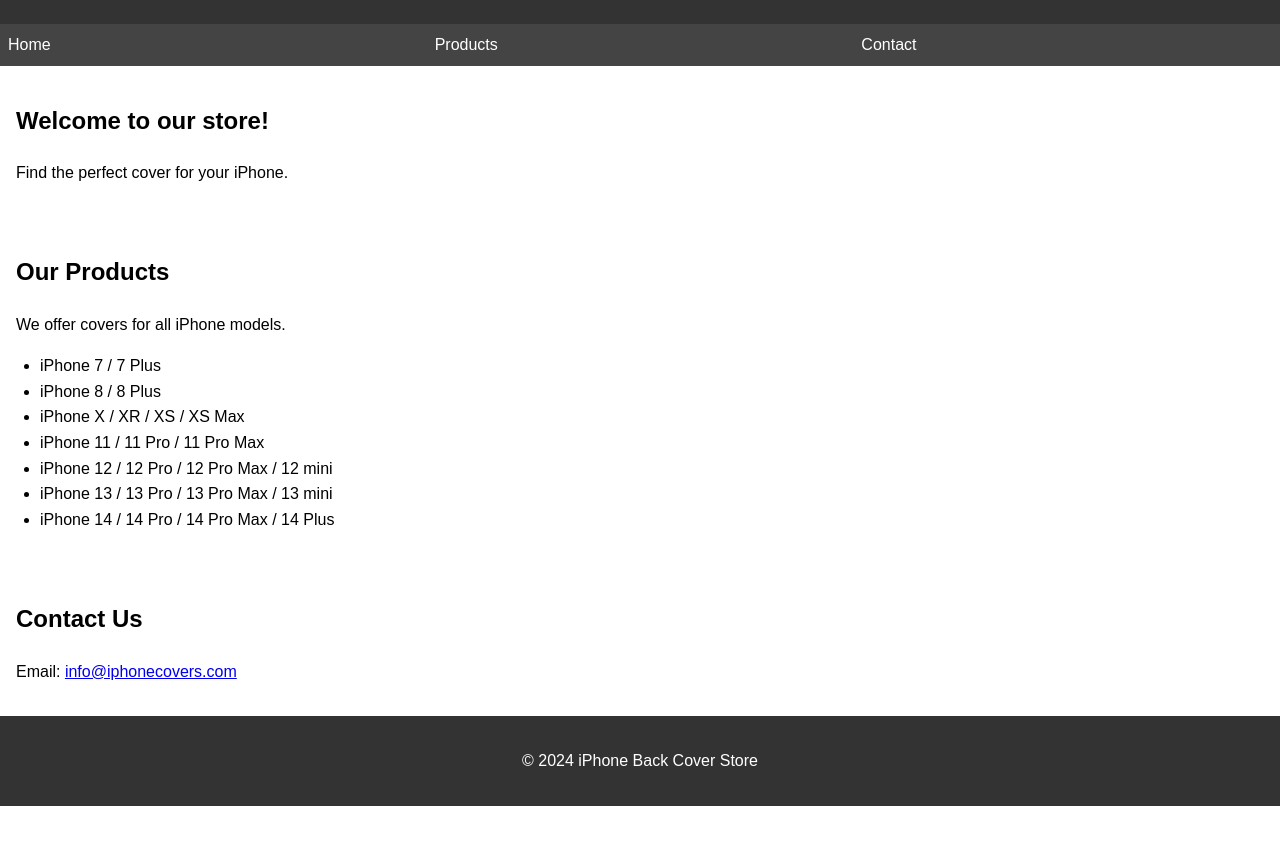
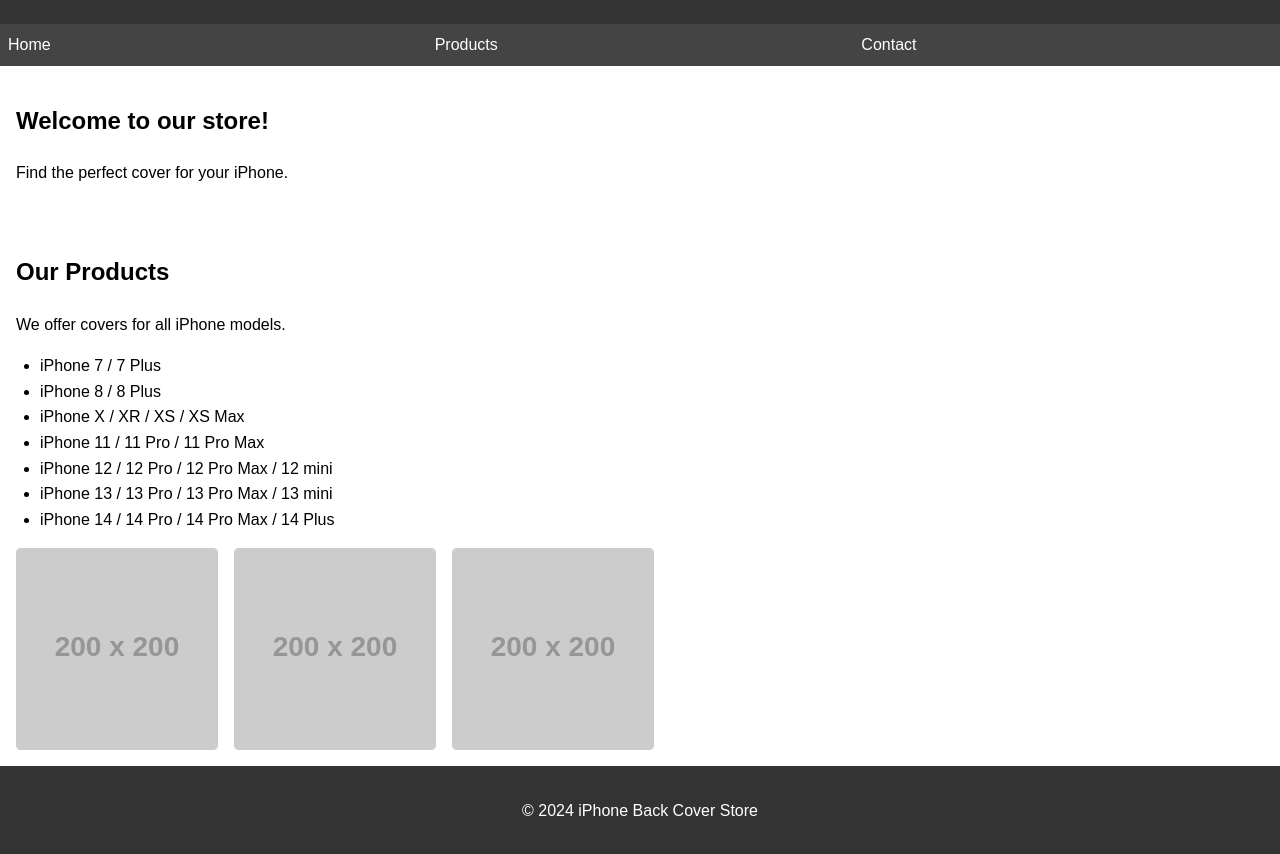
Before and after one commit to heshanperera95/chatgpt-repo, a plain HTML site: page website/index.html in a window 1280 px wide. Shown: the part 102-956 px from the top of the page. Before the commit the page ends 908 px from the top, so only its background shows below. Drawn offline with Linux system fonts and the light colour scheme; placeholder pictures from the web are drawn by us.

Commit message:
Add sample images and contact page

```diff
--- a/website/index.html
+++ b/website/index.html
@@ -14,7 +14,7 @@
     <ul>
       <li><a href="#home">Home</a></li>
       <li><a href="#products">Products</a></li>
-      <li><a href="#contact">Contact</a></li>
+      <li><a href="contact.html">Contact</a></li>
     </ul>
   </nav>
   <section id="home">
@@ -33,10 +33,11 @@
       <li>iPhone 13 / 13 Pro / 13 Pro Max / 13 mini</li>
       <li>iPhone 14 / 14 Pro / 14 Pro Max / 14 Plus</li>
     </ul>
-</section>
-<section id="contact">
-  <h2>Contact Us</h2>
-  <p>Email: <a href="mailto:info@iphonecovers.com">info@iphonecovers.com</a></p>
+    <div class="product-images">
+      <img src="https://via.placeholder.com/200?text=iPhone+7+Cover" alt="iPhone 7 cover">
+      <img src="https://via.placeholder.com/200?text=iPhone+8+Cover" alt="iPhone 8 cover">
+      <img src="https://via.placeholder.com/200?text=iPhone+X+Cover" alt="iPhone X cover">
+    </div>
   </section>
 <footer>
   <p>&copy; 2024 iPhone Back Cover Store</p>
--- a/website/style.css
+++ b/website/style.css
@@ -34,3 +34,16 @@ section {
   list-style: disc;
   padding-left: 1.5em;
 }
+
+.product-images {
+  display: flex;
+  gap: 1em;
+  flex-wrap: wrap;
+}
+
+.product-images img {
+  width: 200px;
+  height: auto;
+  border: 1px solid #ccc;
+  border-radius: 4px;
+}
```
Also changed, not shown: website/contact.html (added, +37 -0 lines). Lines whose indentation alone changed are shown as unchanged.
